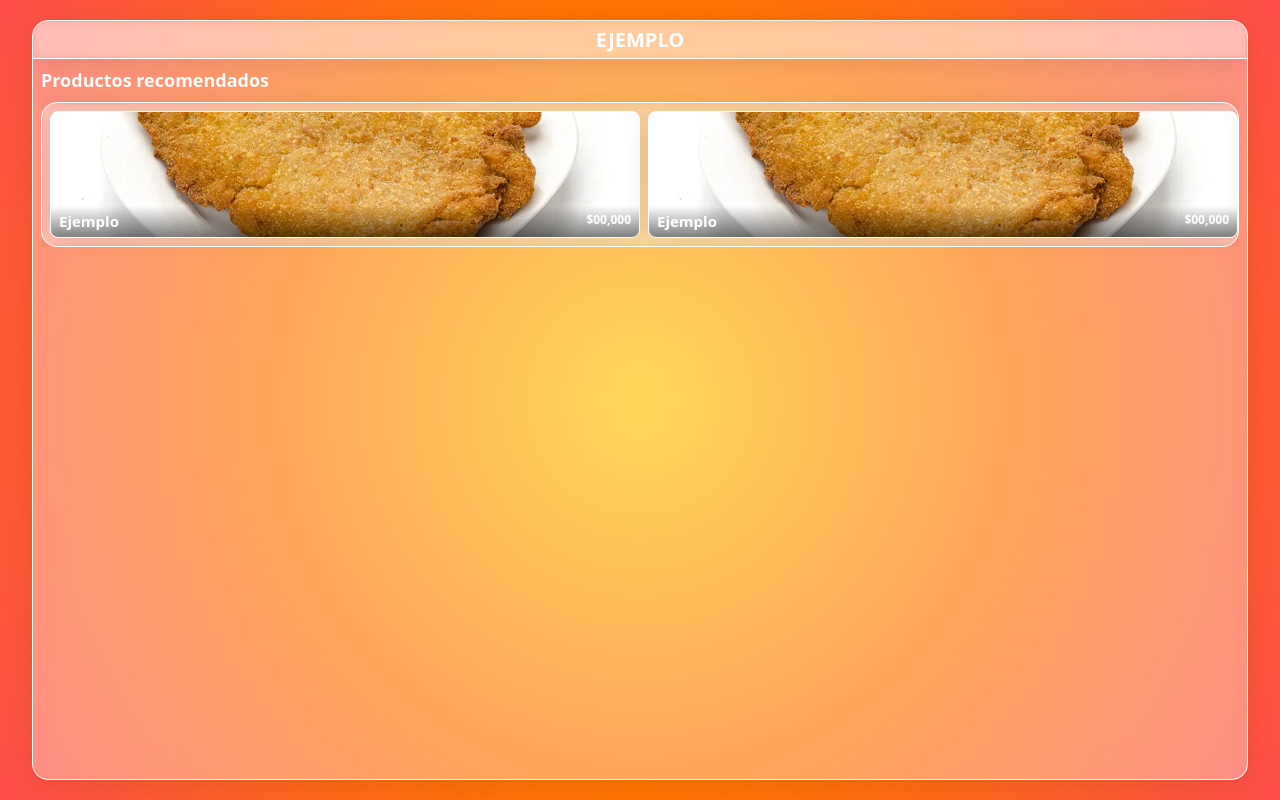
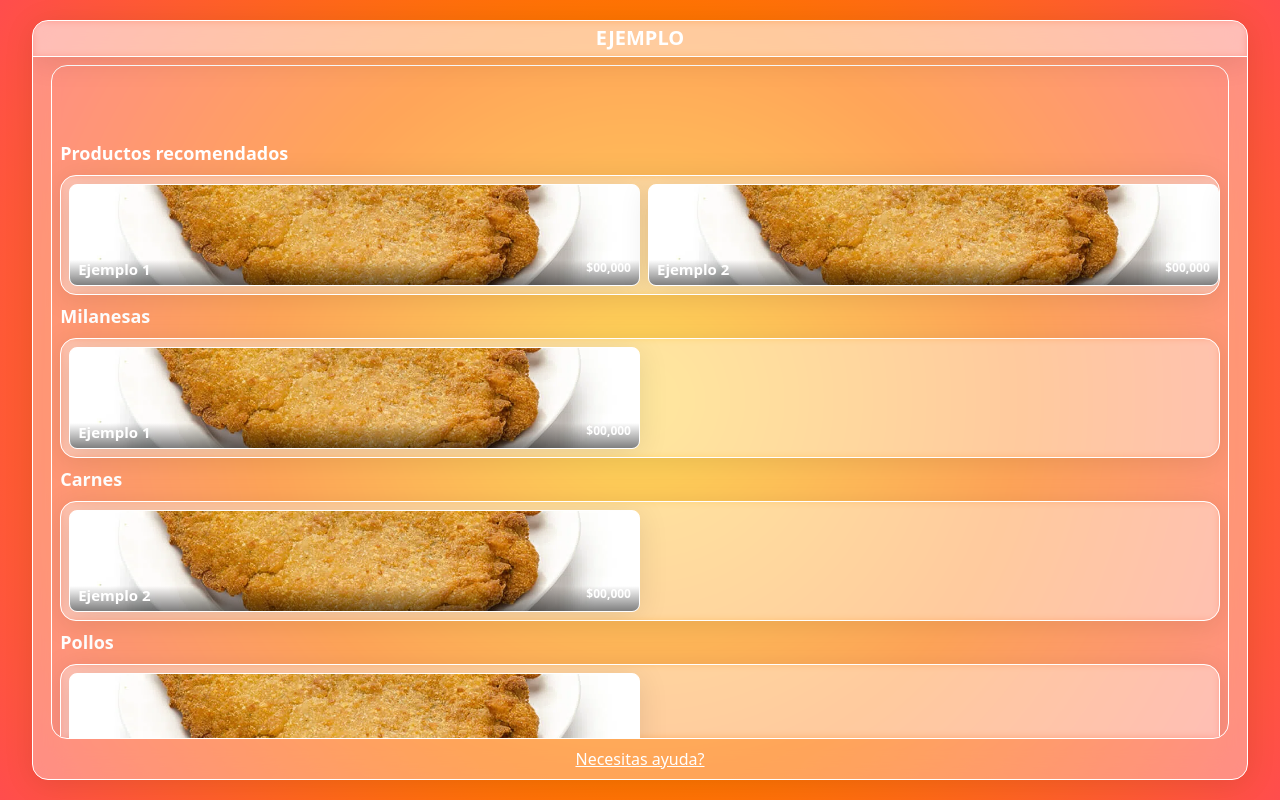
Before and after one commit to 3-TIC-ORT/proyecto-3-pedilo, a Next.js app: page / in a window 1280 px wide. Built offline with nearby package versions, Linux system fonts and the light colour scheme.

Commit message:
pagina del menu

```diff
--- a/app/components/menu/menu.css
+++ b/app/components/menu/menu.css
@@ -26,12 +26,17 @@
 }
 
 .content {
-    width: 100%;
+    margin-top: 8px;
+    width: 97%;
     height: 100%;
     display: flex;
     justify-content: center;
     gap: 8px;
     padding: 8px;
+    flex-direction: column;
+    overflow-y: scroll;
+    border-radius: 16px;
+    border: 1px solid rgba(255, 255, 255, 1);
 }
 
 .section {
@@ -39,13 +44,13 @@
     height: 180px;
     display: flex;
     flex-direction: column;
-    overflow: hidden;
     gap: 8px;
 }
 
 .items {
     width: 100%;
     height: 100%;
+    min-height: 120px;
     display: flex;
     overflow-x: scroll;
     gap: 8px;
@@ -119,3 +124,8 @@ p {
         height: 50%;
     }
 }
+
+.help {
+    text-decoration: underline;
+    padding: 8px;
+  }
--- a/app/components/menu/menu.tsx
+++ b/app/components/menu/menu.tsx
@@ -1,39 +1,102 @@
-import React from 'react'
-import './menu.css'
+import React from 'react';
+import './menu.css';
+
+interface MenuItem {
+  title: string;
+  description: string;
+  photo: string;
+  price: string;
+  rating: number;
+  recomendado: boolean;
+  category: string;
+}
+
+const menuItems: MenuItem[] = [
+  {
+    title: 'Ejemplo 1',
+    description: 'Descripción del ejemplo 1',
+    photo: '/media/milanesa.webp',
+    price: '00,000',
+    rating: 3,
+    recomendado: true,
+    category: 'Milanesas'
+  },
+  {
+    title: 'Ejemplo 2',
+    description: 'Descripción del ejemplo 2',
+    photo: '/media/milanesa.webp',
+    price: '00,000',
+    rating: 5,
+    recomendado: false,
+    category: 'Carnes'
+  },
+  {
+    title: 'Ejemplo 3',
+    description: 'Descripción del ejemplo 3',
+    photo: '/media/milanesa.webp',
+    price: '00,000',
+    rating: 3,
+    recomendado: false,
+    category: 'Pollos'
+  },
+  {
+    title: 'Ejemplo 4',
+    description: 'Descripción del ejemplo 4',
+    photo: '/media/milanesa.webp',
+    price: '00,000',
+    rating: 5,
+    recomendado: false,
+    category: 'Ensaladas'
+  }
+];
 
 function Menu() {
-    const restaurantName = 'Ejemplo'
-    const foodName = 'Ejemplo'
-    const foodPrice = '00,000'
-    const foodPhoto = '/media/milanesa.webp'
+  const restaurantName = 'Ejemplo';
+
+  const recomendedItems = menuItems.filter(item => item.rating > 4 || item.recomendado);
+
+  const categories = menuItems.reduce<Record<string, MenuItem[]>>((acc, item) => {
+    if (!acc[item.category]) {
+      acc[item.category] = [];
+    }
+    acc[item.category].push(item);
+    return acc;
+  }, {});
 
   return (
     <div className='menuContainer'>
       <div className="header">{restaurantName}</div>
       <div className="content">
-        <div className="section">
+        <div className="section" style={{"marginTop" : "284px"}}>
           <h1 className="title">Productos recomendados</h1>
           <div className="items">
-            <div className="item" style={{"backgroundImage" : `url(${foodPhoto})`}}>
-                  <h1 className="foodTitle">{foodName}</h1>
-                  <p>${foodPrice}</p>
-                  <div className="shadow-bottom"></div>
+            {recomendedItems.map((item, index) => (
+              <div key={index} className="item" style={{ backgroundImage: `url(${item.photo})` }}>
+                <h1 className="foodTitle">{item.title}</h1>
+                <p>${item.price}</p>
+                <div className="shadow-bottom"></div>
               </div>
-              <div className="item" style={{"backgroundImage" : `url(${foodPhoto})`}}>
-                  <h1 className="foodTitle">{foodName}</h1>
-                  <p>${foodPrice}</p>
-                  <div className="shadow-bottom"></div>
-              </div>
-              <div className="item" style={{"backgroundImage" : `url(${foodPhoto})`}}>
-                  <h1 className="foodTitle">{foodName}</h1>
-                  <p>${foodPrice}</p>
-                  <div className="shadow-bottom"></div>
-              </div>
+            ))}
           </div>
         </div>
+        {Object.keys(categories).map((categoryName, index) => (
+          <div key={index} className="section">
+            <h1 className="title">{categoryName}</h1>
+            <div className="items">
+              {categories[categoryName].map((item, itemIndex) => (
+                <div key={itemIndex} className="item" style={{ backgroundImage: `url(${item.photo})` }}>
+                  <h1 className="foodTitle">{item.title}</h1>
+                  <p>${item.price}</p>
+                  <div className="shadow-bottom"></div>
+                </div>
+              ))}
+            </div>
+          </div>
+        ))}
       </div>
+      <div className="help">Necesitas ayuda?</div>
     </div>
-  )
+  );
 }
 
-export default Menu
+export default Menu;
```
